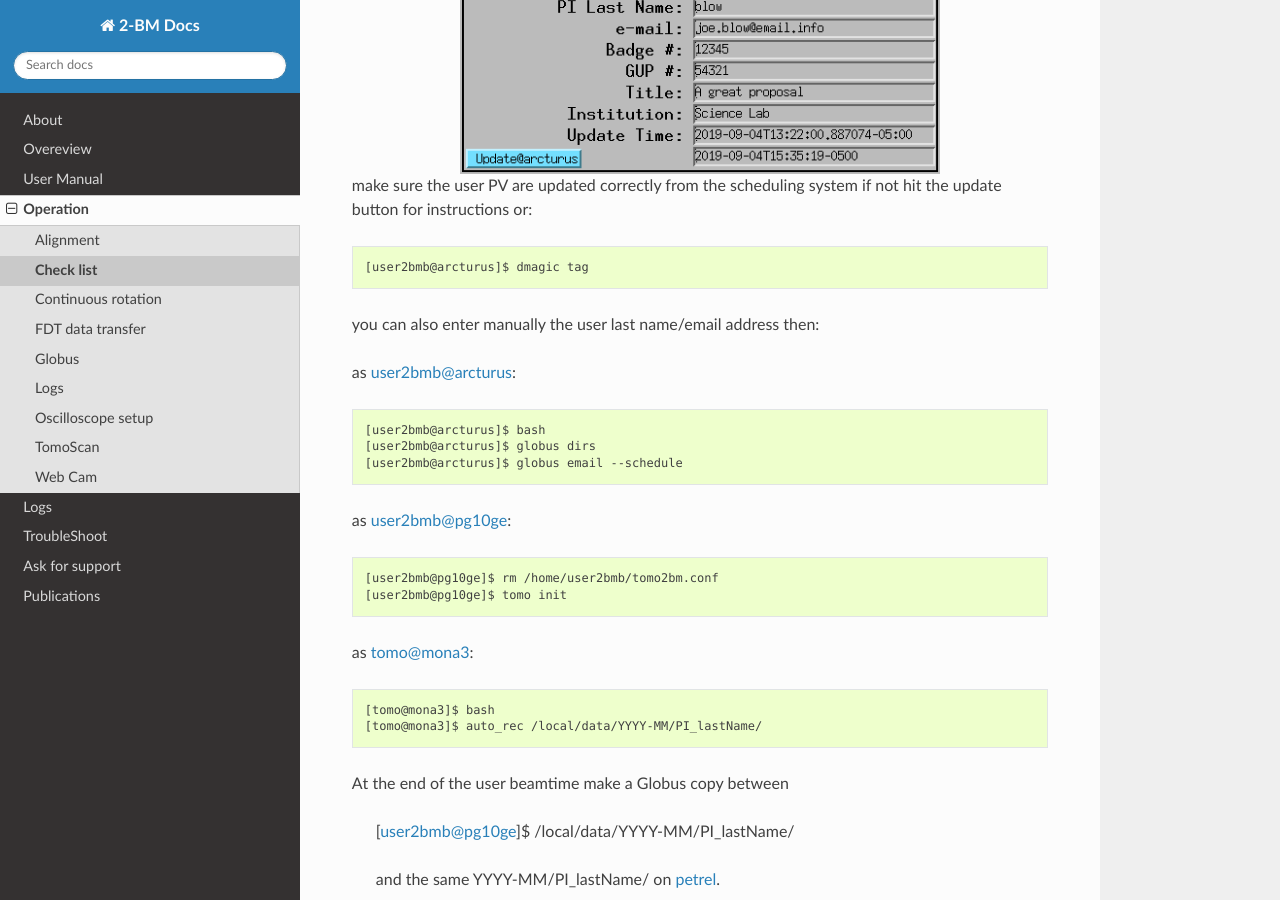
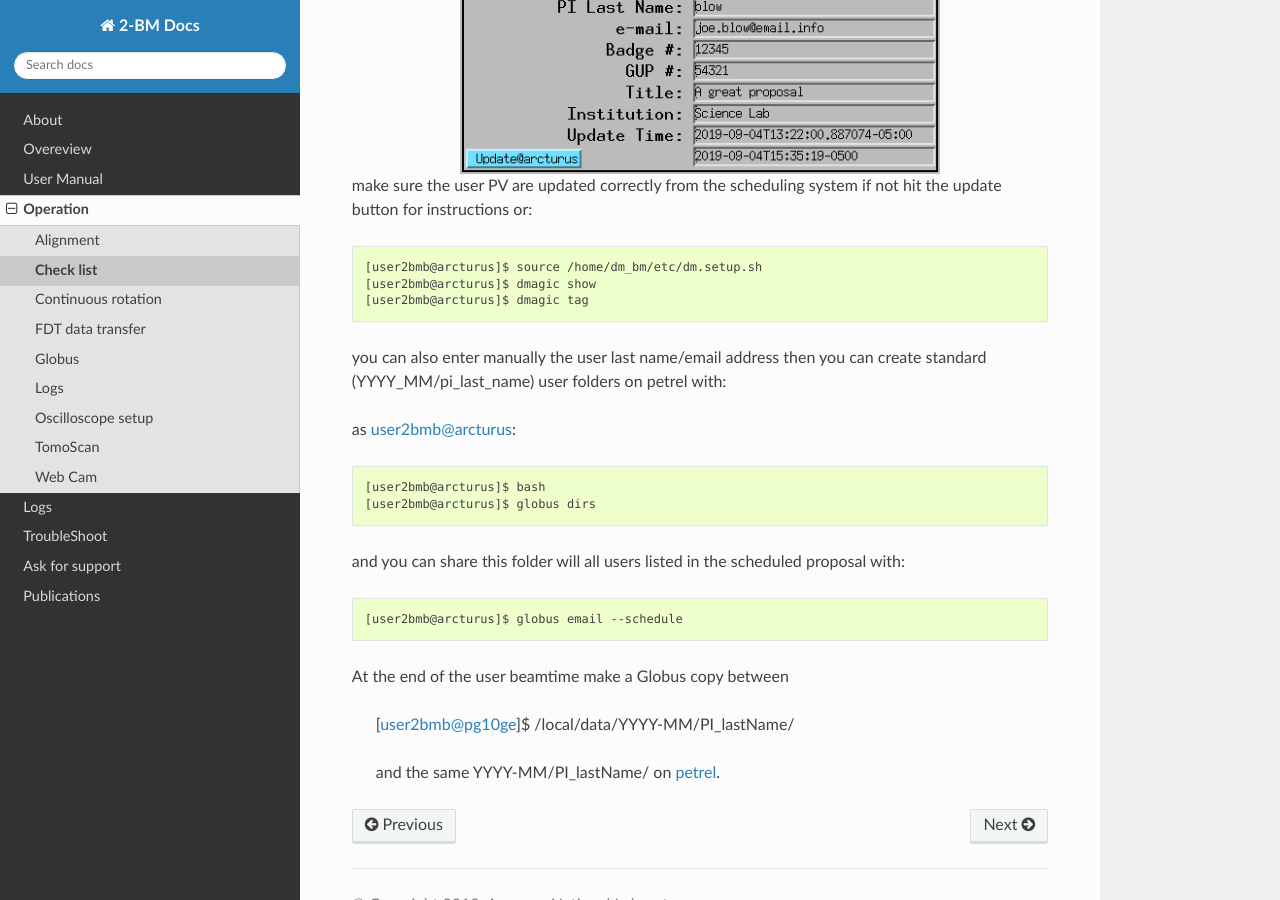
Before and after one commit to xray-imaging/2bm-docs, a Sphinx documentation site: the page built from docs/source/ops/item_001.rst, in a window 1280 px wide and 900 px high, scrolled down 351 px. Built offline with Sphinx 7.4.7 and the Read the Docs theme 2.0.0, drawn with Linux system fonts in a browser that asks for light colours; the version number could not be read and is left out.

Commit message:
update checklist

```diff
--- a/docs/source/ops/item_001.rst
+++ b/docs/source/ops/item_001.rst
@@ -14,26 +14,20 @@ and check the user info screen:
 
 make sure the user PV are updated correctly from the scheduling system if not hit the update button for instructions or::
 
+    [user2bmb@arcturus]$ source /home/dm_bm/etc/dm.setup.sh
+    [user2bmb@arcturus]$ dmagic show
     [user2bmb@arcturus]$ dmagic tag
 
-
-you can also enter manually the user last name/email address then:
+you can also enter manually the user last name/email address then you can create standard (YYYY_MM/pi_last_name) user folders on petrel with:
 
 as user2bmb@arcturus::
 
     [user2bmb@arcturus]$ bash
     [user2bmb@arcturus]$ globus dirs
+
+and you can share this folder will all users listed in the scheduled proposal with::
+
     [user2bmb@arcturus]$ globus email --schedule
-
-as user2bmb@pg10ge::
-
-    [user2bmb@pg10ge]$ rm /home/user2bmb/tomo2bm.conf
-    [user2bmb@pg10ge]$ tomo init
-
-as tomo@mona3::
-
-    [tomo@mona3]$ bash
-    [tomo@mona3]$ auto_rec /local/data/YYYY-MM/PI_lastName/
 
 At the end of the user beamtime make a Globus copy between
 
```
